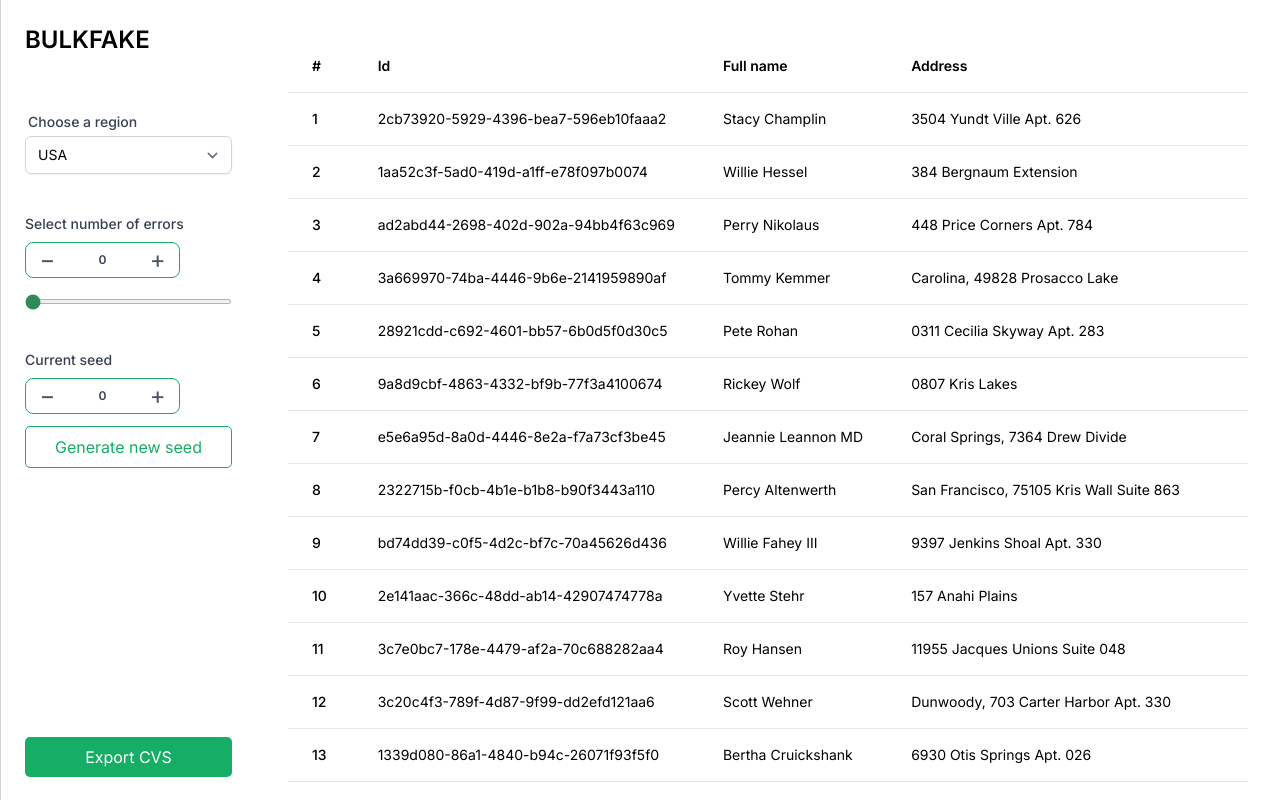
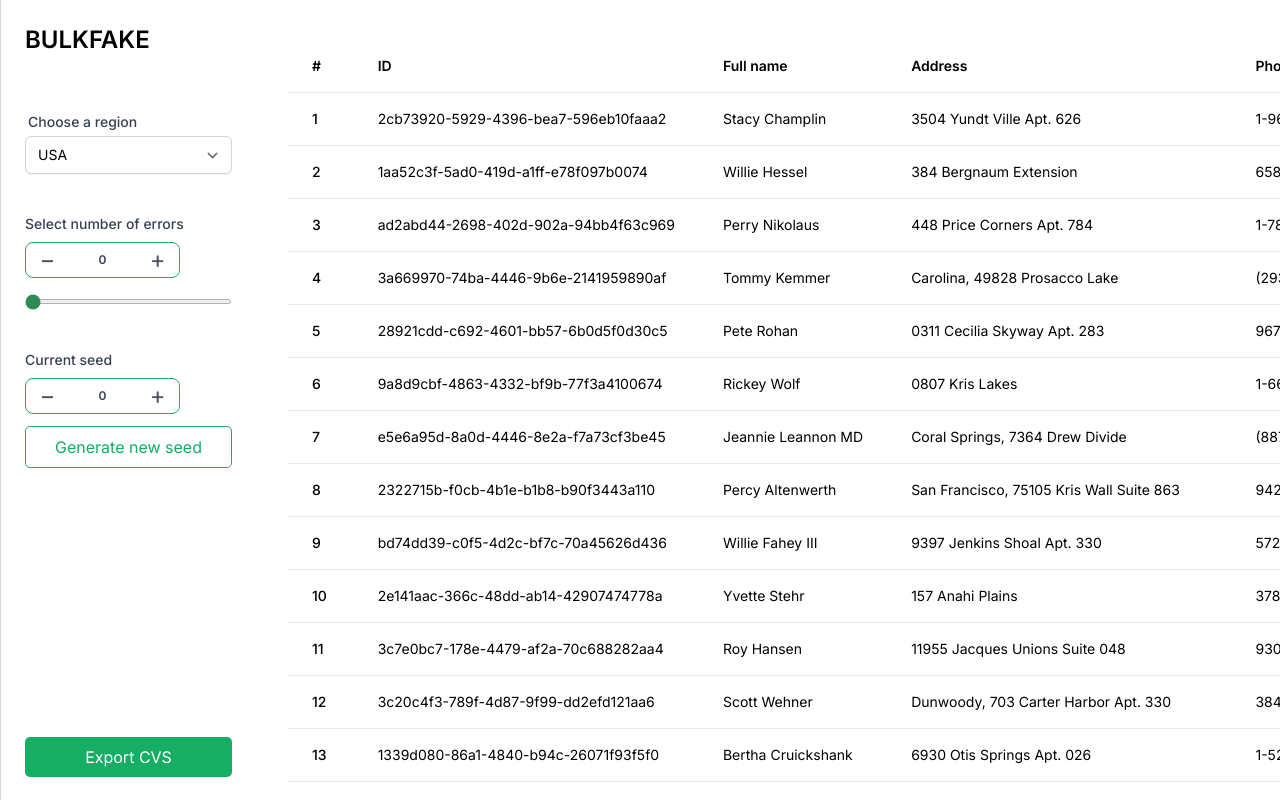
Before and after one commit to MrJeyhun/bulkfake, a React (Vite) app: page / in a window 1280 px wide. Built offline with nearby package versions, Linux system fonts and the light colour scheme.

Commit message:
fixed onscroll issue

```diff
--- a/src/components/Table.tsx
+++ b/src/components/Table.tsx
@@ -5,11 +5,11 @@ const Table = (props: TableProps) => {
   console.log("fakeDatas", fakeDatas);
 
   return (
-    <div
-      className="flex flex-col h-[95vh] overflow-scroll"
-      onScroll={() => console.log("works here")}
-    >
-      <div className="overflow-x-auto sm:-mx-6 lg:-mx-8">
+    <div className="flex flex-row h-[95vh]">
+      <div
+        className="overflow-x-auto overflow-scroll sm:-mx-6 lg:-mx-8"
+        onScroll={handleScroll}
+      >
         <div className="inline-block min-w-full py-2 sm:px-6 lg:px-8">
           <div className="overflow-hidden">
             <table className="min-w-full text-left text-sm font-light">
@@ -19,7 +19,7 @@ const Table = (props: TableProps) => {
                     #
                   </th>
                   <th scope="col" className="px-6 py-4">
-                    Id
+                    ID
                   </th>
                   <th scope="col" className="px-6 py-4">
                     Full name
```
